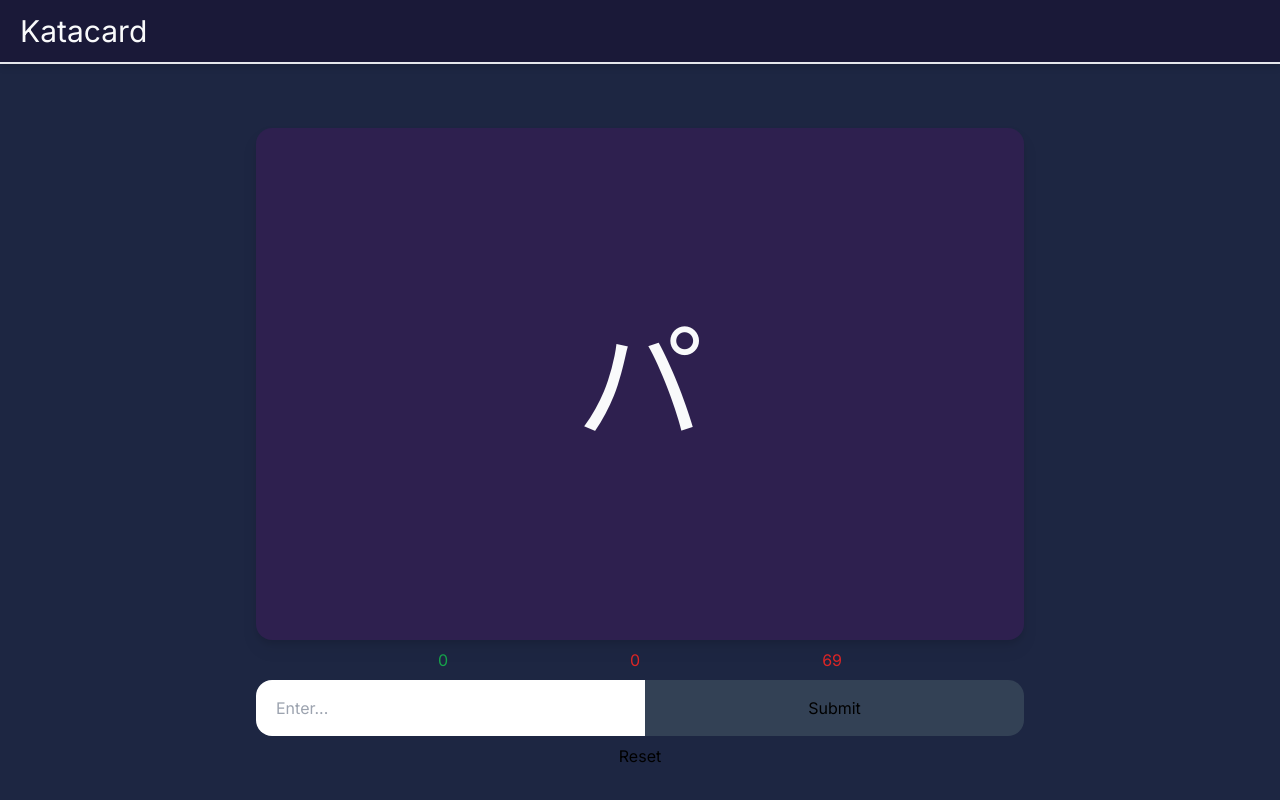
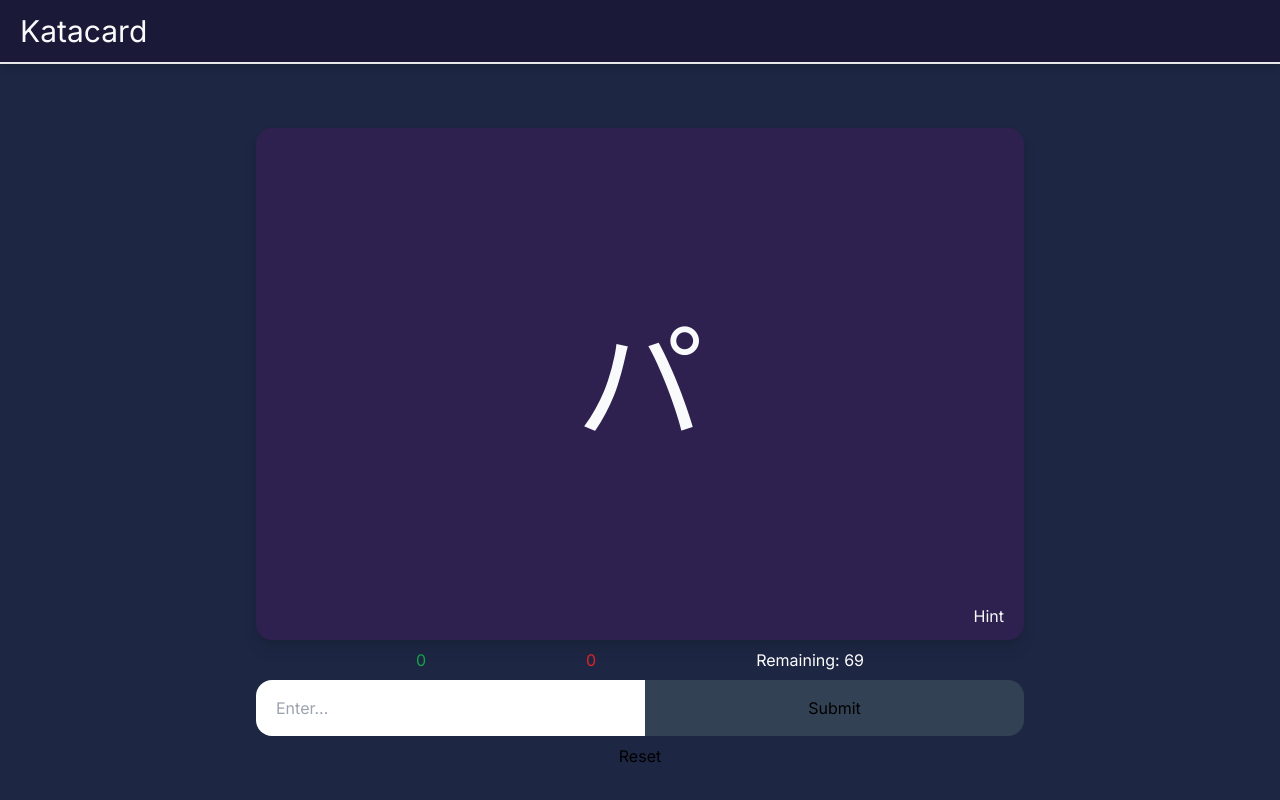
Before and after one commit to gary-giambatista/katacard, a Next.js app: page / in a window 1280 px wide. Built offline with nearby package versions, Linux system fonts and the light colour scheme.

Commit message:
Added hint functionality. Next add mode selector and failed to zero mode. Then Style.

```diff
--- a/components/Card.jsx
+++ b/components/Card.jsx
@@ -8,6 +8,7 @@ import {
 	incorrect,
 	reset,
 	testChar,
+	testKey,
 	updateMapOld,
 	updateOldCorrect,
 	updateOldIncorrect,
@@ -20,8 +21,9 @@ function Card() {
 	const [correctAnswers, setCorrectAnswers] = useState(correct);
 	const [incorrectAnswers, setIncorrectAnswers] = useState(incorrect);
 	const [resetTrigger, setResetTrigger] = useState(false); //required to use setResetTrigger in reset function to change page state and rerender componen
+	const [hint, setHint] = useState(""); //use testKey to set onClick of Hint button >> reset to "" when submit button is clicked
 	//TODO: Make mode switch here, to call different functions for each game mode: decide to make functions dynamic with parameters or create new functions for updating incorrectMap when playing wrong to 0 game mode
-	//TODO: add hint via using key's first char
+	//TODO: Stlye improvements
 	//Check for existing session from Local Storage and update global state
 	useEffect(() => {
 		console.log("Getting Local Storage");
@@ -57,13 +59,19 @@ function Card() {
 
 	return (
 		<div className="flex flex-col w-full max-w-xs md:max-w-3xl md:max-h-2xl mt-[5vw] h-[80vh] justify-between">
-			<div className="flex justify-center items-center w-full h-[80%] bg-[#2E204F] text-gray-50 drop-shadow-lg rounded-2xl">
+			<div className="relative flex justify-center items-center w-full h-[80%] bg-[#2E204F] text-gray-50 drop-shadow-lg rounded-2xl">
 				<h1 className="text-9xl">{test}</h1>
+				<button
+					onClick={() => setHint(testKey)}
+					className="absolute right-5 bottom-3"
+				>
+					<h5>{hint ? hint[0] : "Hint"}</h5>
+				</button>
 			</div>
 			<div className="flex justify-evenly">
 				<div className="text-green-600">{correctAnswers}</div>
 				<div className="text-red-600">{incorrectAnswers}</div>
-				<div className="text-red-600">{currentCount}</div>
+				<div className="text-white">Remaining: {currentCount}</div>
 			</div>
 			<form
 				className="flex"
@@ -74,6 +82,7 @@ function Card() {
 					// setTest(testChar);
 					// setCorrectAnswers(correct);
 					setAnswer("");
+					setHint("");
 				}}
 			>
 				<input
--- a/library/katakana.js
+++ b/library/katakana.js
@@ -123,7 +123,7 @@ let incorrectMap = {};
 let keys = Object.keys(romajiToKatakana);
 let testNumber = Math.floor(Math.random() * keys.length);
 // let testNumber = 1;
-let testKey = keys[testNumber];
+export let testKey = keys[testNumber];
 export let testChar = romajiToKatakana[testKey];
 export let correct = 0;
 export let incorrect = 0;
```
